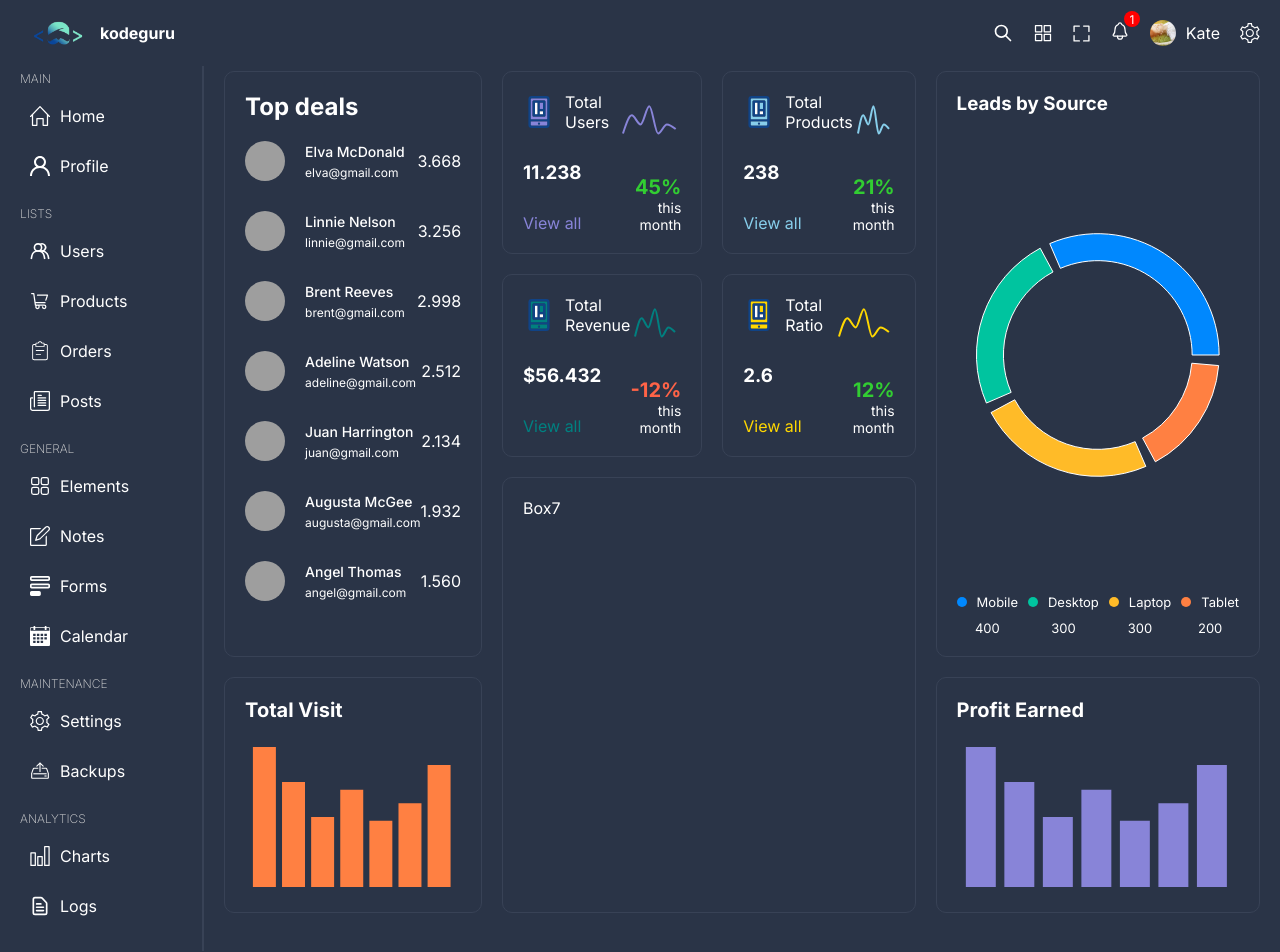
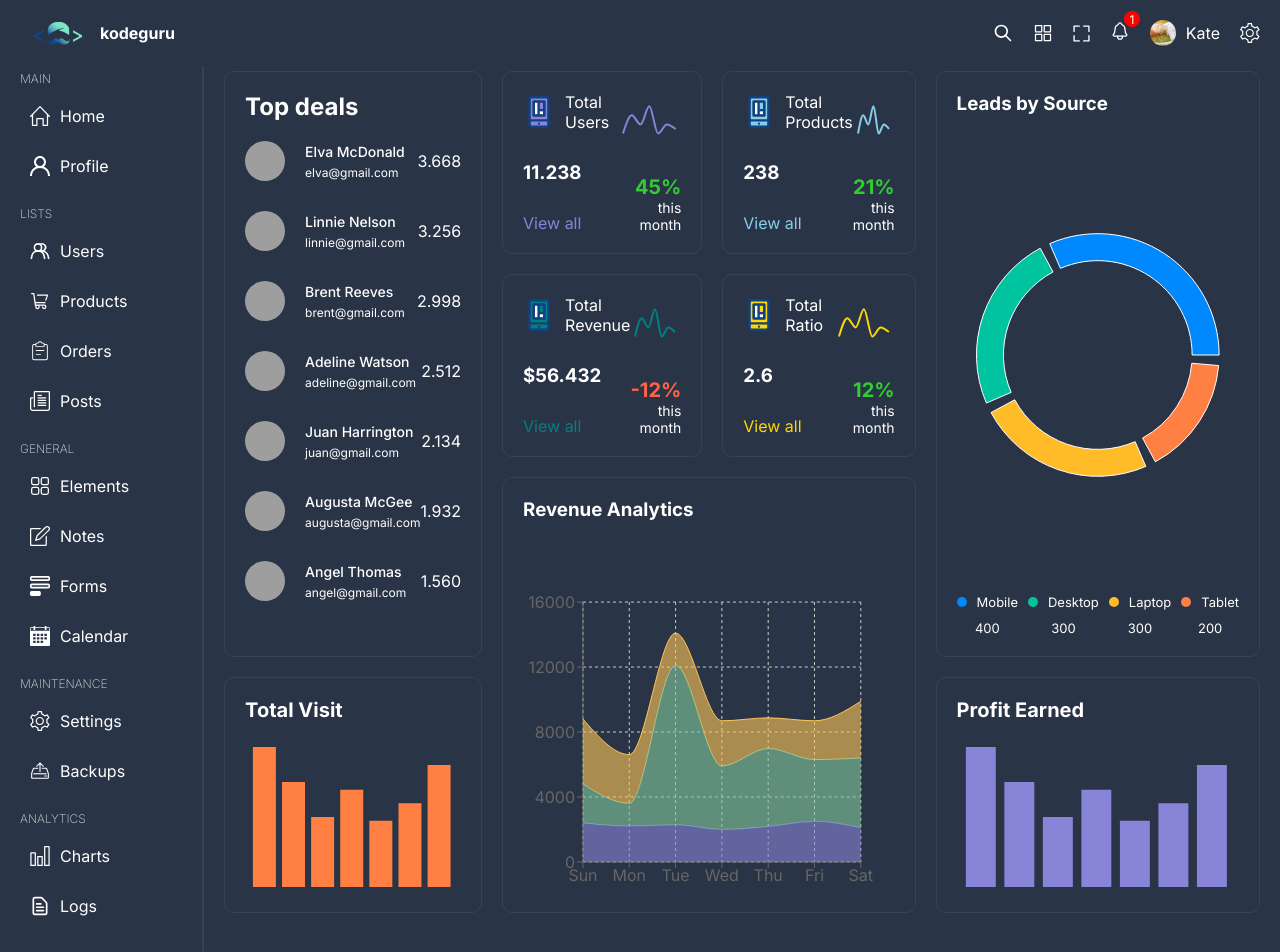
Before and after one commit to Erhahon-Imafidon/dynamic-dashboard, a React (Vite) app: page / in a window 1280 px wide. Shown: the top 952 px of the page. Built offline with nearby package versions, Linux system fonts and the light colour scheme; grey boxes are pictures that could not be loaded.

Commit message:
Created and finished the AreaCharts

```diff
--- /dev/null
+++ b/src/components/bigchartbox/BigChartBox.tsx
@@ -0,0 +1,106 @@
+import {
+    AreaChart,
+    Area,
+    XAxis,
+    YAxis,
+    CartesianGrid,
+    Tooltip,
+    ResponsiveContainer,
+} from 'recharts';
+import './bigChartBox.scss';
+
+const data = [
+    {
+        name: 'Sun',
+        books: 4000,
+        clothes: 2400,
+        electronic: 2400,
+    },
+    {
+        name: 'Mon',
+        books: 3000,
+        clothes: 1398,
+        electronic: 2210,
+    },
+    {
+        name: 'Tue',
+        books: 2000,
+        clothes: 9800,
+        electronic: 2290,
+    },
+    {
+        name: 'Wed',
+        books: 2780,
+        clothes: 3908,
+        electronic: 2000,
+    },
+    {
+        name: 'Thu',
+        books: 1890,
+        clothes: 4800,
+        electronic: 2181,
+    },
+    {
+        name: 'Fri',
+        books: 2390,
+        clothes: 3800,
+        electronic: 2500,
+    },
+    {
+        name: 'Sat',
+        books: 3490,
+        clothes: 4300,
+        electronic: 2100,
+    },
+];
+
+const BigChartBox = () => {
+    return (
+        <section className="bigbox">
+            <h1>Revenue Analytics</h1>
+            <div className="chart">
+                <ResponsiveContainer width="99%" height="100%">
+                    <AreaChart
+                        width={500}
+                        height={400}
+                        data={data}
+                        margin={{
+                            top: 10,
+                            right: 30,
+                            left: 0,
+                            bottom: 0,
+                        }}
+                    >
+                        <CartesianGrid strokeDasharray="3 3" />
+                        <XAxis dataKey="name" />
+                        <YAxis />
+                        <Tooltip />
+                        <Area
+                            type="monotone"
+                            dataKey="electronic"
+                            stackId="1"
+                            stroke="#8884d8"
+                            fill="#8884d8"
+                        />
+                        <Area
+                            type="monotone"
+                            dataKey="clothes"
+                            stackId="1"
+                            stroke="#82ca9d"
+                            fill="#82ca9d"
+                        />
+                        <Area
+                            type="monotone"
+                            dataKey="books"
+                            stackId="1"
+                            stroke="#ffc658"
+                            fill="#ffc658"
+                        />
+                    </AreaChart>
+                </ResponsiveContainer>
+            </div>
+        </section>
+    );
+};
+
+export default BigChartBox;
--- /dev/null
+++ b/src/components/bigchartbox/bigChartBox.scss
@@ -0,0 +1,13 @@
+.bigbox {
+  display: flex;
+  flex-direction: column;
+  justify-content: space-between;
+  gap: 20px;
+  height: 100%;
+  width: 100%;
+
+  .chart {
+    height: 300px;
+    width: 100%;
+  }
+}
--- a/src/components/index.tsx
+++ b/src/components/index.tsx
@@ -5,5 +5,15 @@
 import ChartBox from './chartbox/ChartBox.tsx';
 import BarChartBox from './barchart/BarChart.tsx';
 import PieChartBox from './piechart/PieChartBox.tsx';
+import BigChartBox from './bigchartbox/BigChartBox.tsx';
 
-export { Navbar, Footer, Menu, TopBox, ChartBox, BarChartBox, PieChartBox };
+export {
+    Navbar,
+    Footer,
+    Menu,
+    TopBox,
+    ChartBox,
+    BarChartBox,
+    PieChartBox,
+    BigChartBox,
+};
--- a/src/pages/home/Home.tsx
+++ b/src/pages/home/Home.tsx
@@ -4,6 +4,7 @@
     TopBox,
     BarChartBox,
     PieChartBox,
+    BigChartBox,
 } from '../../components/index.tsx';
 import {
     chartBoxUser,
@@ -35,7 +36,9 @@
             <div className="box box6">
                 <ChartBox {...chartBoxConversion} />
             </div>
-            <div className="box box7">Box7</div>
+            <div className="box box7">
+                <BigChartBox />
+            </div>
             <div className="box box8">
                 <BarChartBox {...barChartBoxVisit} />
             </div>
```
